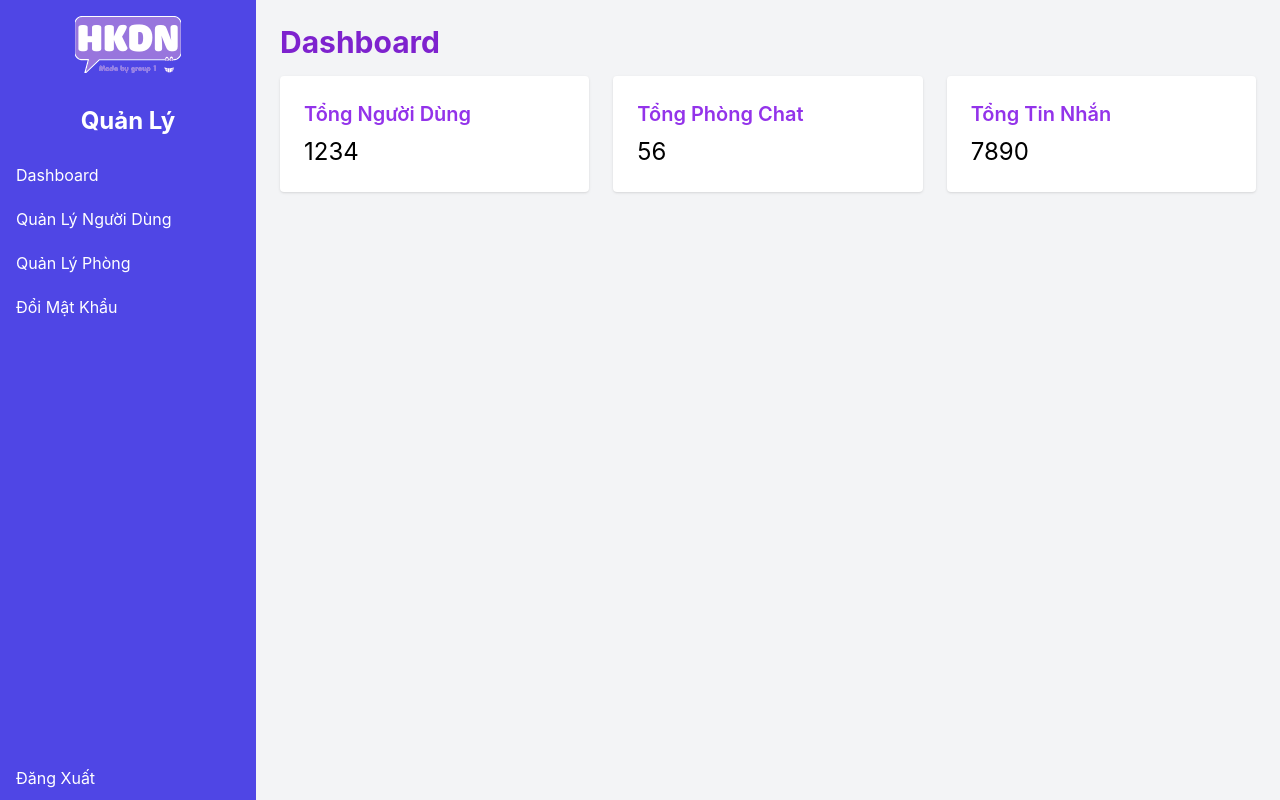
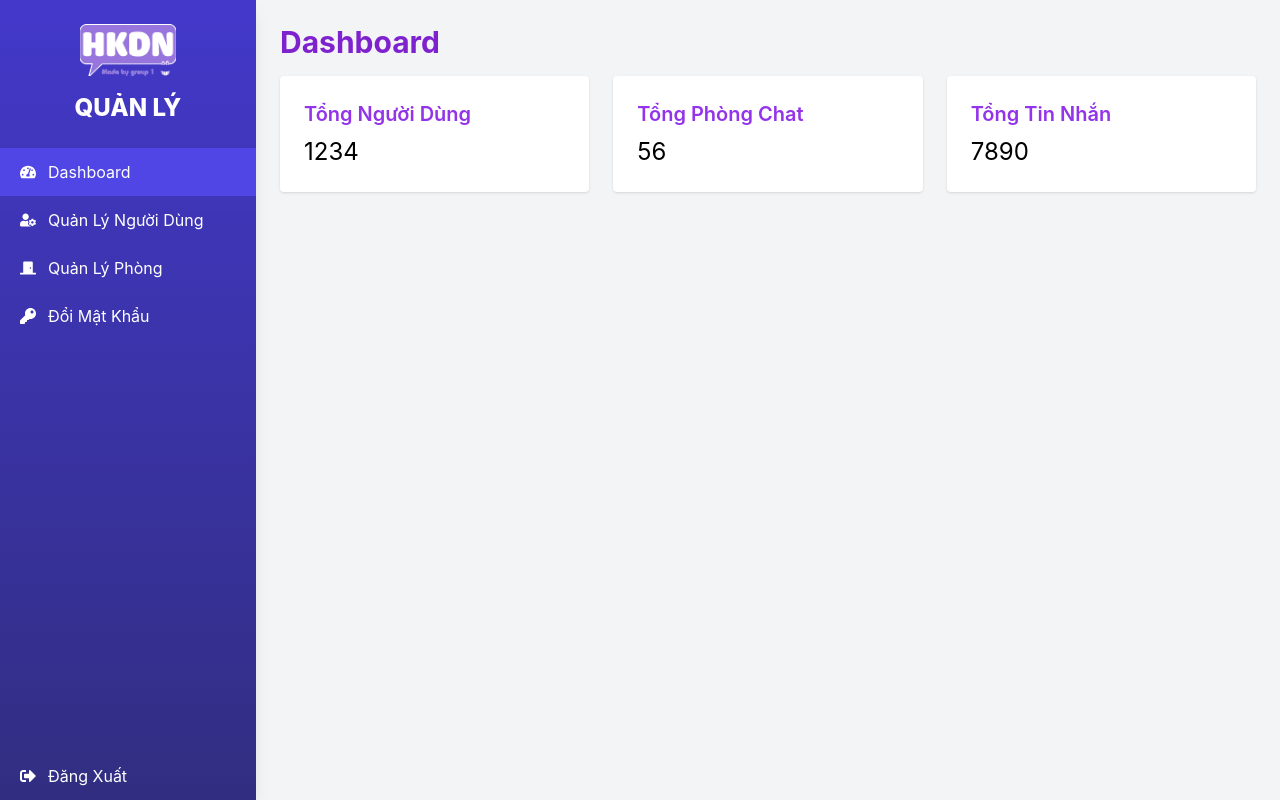
Before and after one commit to lequangbaocuong/WebChat_lavarel, a React (Create React App) app in the folder hkdn_chatweb/: page /admin in a window 1280 px wide. Built offline with nearby package versions, Linux system fonts and the light colour scheme.

Commit message:
chinh sua giao dien admin

```diff
--- a/hkdn_chatweb/src/Component/Admin/AdminLayout.jsx
+++ b/hkdn_chatweb/src/Component/Admin/AdminLayout.jsx
@@ -1,5 +1,7 @@
 import React from "react";
 import { Outlet, NavLink, useNavigate } from "react-router-dom";
+import { FaTachometerAlt, FaUserCog, FaDoorClosed, FaKey, FaSignOutAlt } from "react-icons/fa";
+
 
 const AdminLayout = () => {
   const navigate = useNavigate();
@@ -14,57 +16,60 @@ const AdminLayout = () => {
   return (
     <div className="flex min-h-screen bg-gray-100">
       {/* Sidebar */}
-      <div className="w-64  bg-indigo-600 text-white flex flex-col">
-        <div className="p-4 text-2xl font-bold"><img className="mx-auto" src="/HKDN.png" /></div>
-        <div className="p-4 text-2xl font-bold mx-auto">Quản Lý</div>
+      <div className="w-64 bg-gradient-to-b from-indigo-700 to-indigo-900 text-white flex flex-col shadow-lg">
+        <div className="p-6 text-center">
+          <img className="mx-auto mb-4 w-24" src="/HKDN.png" alt="Logo" />
+          <h2 className="text-2xl font-extrabold uppercase tracking-normal">Quản Lý</h2>
+        </div>
 
         <nav className="flex-1">
           <NavLink
             to="/admin"
             className={({ isActive }) =>
-              isActive
-                ? "block py-2.5 px-4 bg-indigo-600"
-                : "block py-2.5 px-4 hover:bg-indigo-600"
+              `flex items-center py-3 px-5 transition-all duration-200 ${
+                isActive ? "bg-indigo-600" : "hover:bg-indigo-700"
+              }`
             }
           >
-            Dashboard
+            <FaTachometerAlt className="mr-3" /> Dashboard
           </NavLink>
           <NavLink
             to="/admin/users"
             className={({ isActive }) =>
-              isActive
-                ? "block py-2.5 px-4 bg-purple-600"
-                : "block py-2.5 px-4 hover:bg-purple-600"
+              `flex items-center py-3 px-5 transition-all duration-200 ${
+                isActive ? "bg-indigo-600" : "hover:bg-indigo-700"
+              }`
             }
           >
-            Quản Lý Người Dùng
+            <FaUserCog className="mr-3" /> Quản Lý Người Dùng
           </NavLink>
           <NavLink
             to="/admin/rooms"
             className={({ isActive }) =>
-              isActive
-                ? "block py-2.5 px-4 bg-purple-600"
-                : "block py-2.5 px-4 hover:bg-purple-600"
+              `flex items-center py-3 px-5 transition-all duration-200 ${
+                isActive ? "bg-indigo-600" : "hover:bg-indigo-700"
+              }`
             }
           >
-            Quản Lý Phòng
+            <FaDoorClosed className="mr-3" /> Quản Lý Phòng
           </NavLink>
           <NavLink
             to="/admin/changepass"
             className={({ isActive }) =>
-              isActive
-                ? "block py-2.5 px-4 bg-purple-600"
-                : "block py-2.5 px-4 hover:bg-purple-600"
+              `flex items-center py-3 px-5 transition-all duration-200 ${
+                isActive ? "bg-indigo-600" : "hover:bg-indigo-700"
+              }`
             }
           >
-            Đổi Mật Khẩu
+            <FaKey className="mr-3" /> Đổi Mật Khẩu
           </NavLink>
         </nav>
+
         <button
           onClick={handleLogout}
-          className="w-full text-left py-2.5 px-4 hover:bg-purple-600"
+          className="flex items-center w-full py-3 px-5 text-left hover:bg-red-600 transition-all duration-200"
         >
-          Đăng Xuất
+          <FaSignOutAlt className="mr-3" /> Đăng Xuất
         </button>
       </div>
 
--- a/hkdn_chatweb/src/Component/Admin/Login.jsx
+++ b/hkdn_chatweb/src/Component/Admin/Login.jsx
@@ -12,7 +12,7 @@ const Login = () => {
   const handleLogin = async (e) => {
     e.preventDefault();
     try {
-      const response = await login('htrhieu2003@gmail.com', password);
+      const response = await login('lequangbaocuong@gmail.com', password);
       if (response?.success) {
         localStorage.setItem('adminToken', response.access_token);
         localStorage.setItem('email', response.email);
```
